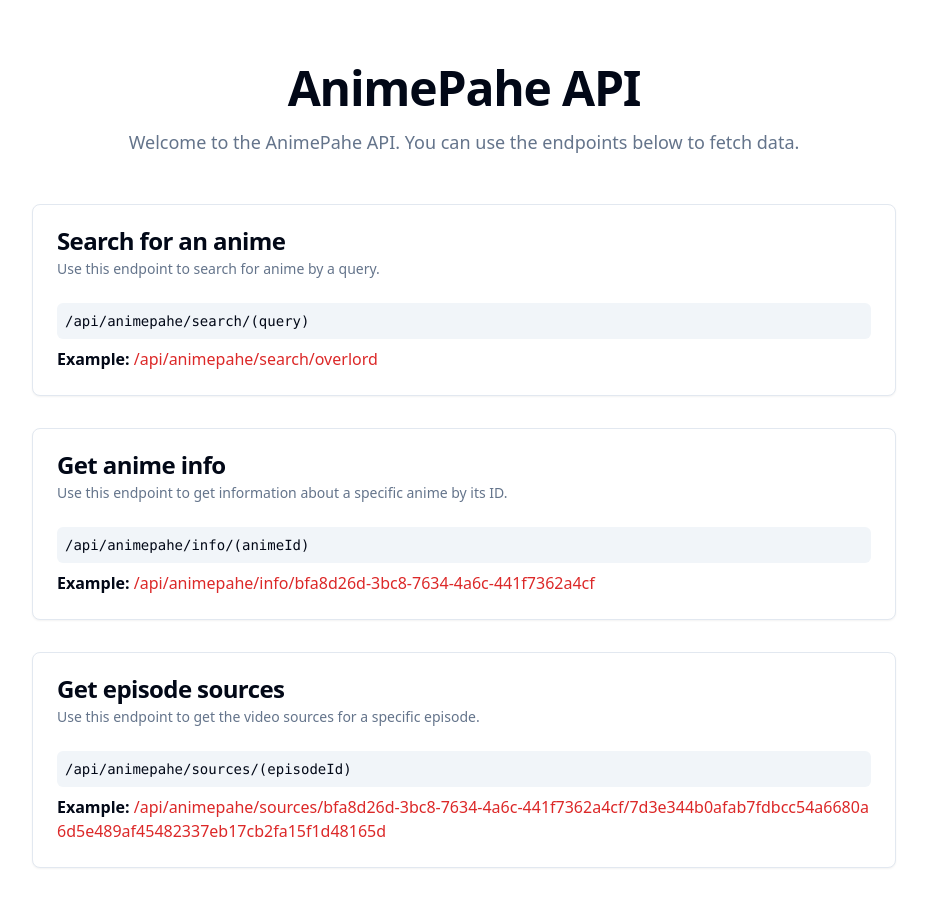
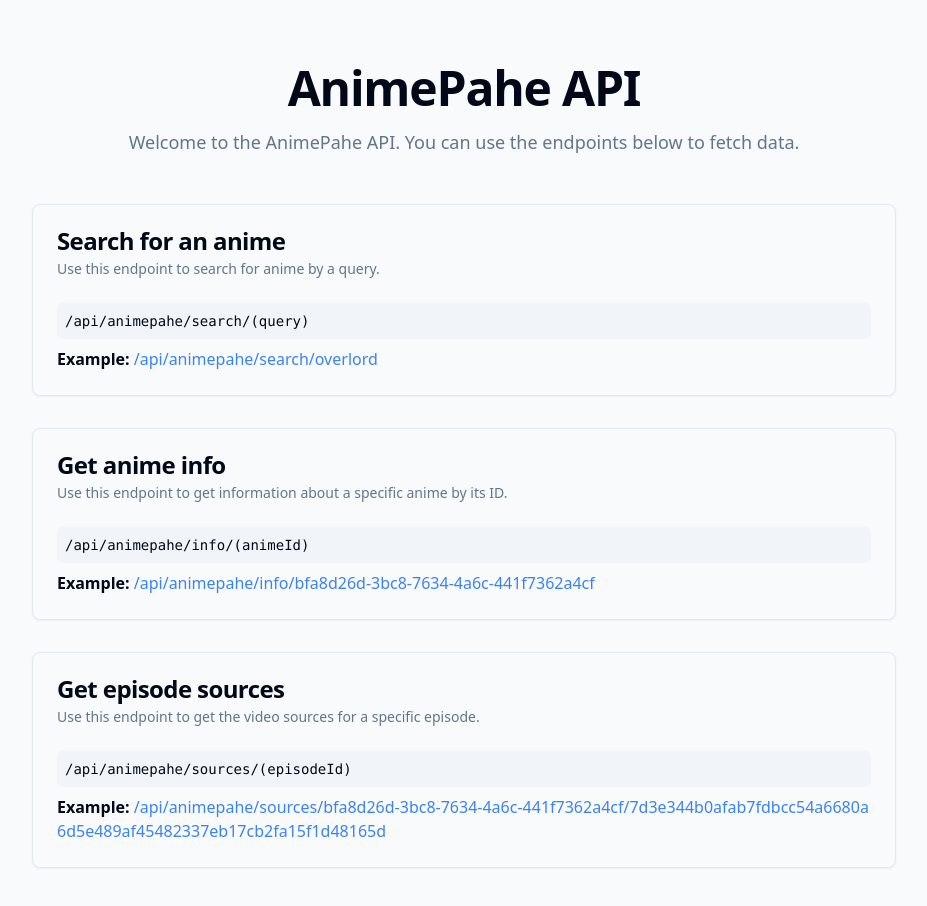
Before and after one commit to sadhfdrn/ANICF, a Next.js app: page / in a window 1280 px wide. Shown: the top 906 px of the page, without its empty margins (176-1103 px from the left). Built offline with nearby package versions, Linux system fonts and the light colour scheme.

Commit message:
OK give that app a nice blue background

```diff
--- a/src/app/globals.css
+++ b/src/app/globals.css
@@ -4,17 +4,17 @@
 
 @layer base {
   :root {
-    --background: 0 0% 100%;
+    --background: 210 40% 98%;
     --foreground: 222.2 84% 4.9%;
 
-    --card: 0 0% 100%;
+    --card: 210 40% 98%;
     --card-foreground: 222.2 84% 4.9%;
 
-    --popover: 0 0% 100%;
+    --popover: 210 40% 98%;
     --popover-foreground: 222.2 84% 4.9%;
 
-    --primary: 0 72% 51%;
-    --primary-foreground: 355.7 100% 97.3%;
+    --primary: 217.2 91.2% 59.8%;
+    --primary-foreground: 210 40% 98%;
 
     --secondary: 210 40% 96.1%;
     --secondary-foreground: 222.2 47.4% 11.2%;
@@ -30,7 +30,7 @@
 
     --border: 214.3 31.8% 91.4%;
     --input: 214.3 31.8% 91.4%;
-    --ring: 0 72% 51%;
+    --ring: 217.2 91.2% 59.8%;
 
     --radius: 0.5rem;
   }
@@ -45,8 +45,8 @@
     --popover: 222.2 84% 4.9%;
     --popover-foreground: 210 40% 98%;
 
-    --primary: 0 63% 51%;
-    --primary-foreground: 355.7 100% 97.3%;
+    --primary: 217.2 91.2% 59.8%;
+    --primary-foreground: 210 40% 98%;
 
     --secondary: 217.2 32.6% 17.5%;
     --secondary-foreground: 210 40% 98%;
@@ -62,7 +62,7 @@
 
     --border: 217.2 32.6% 17.5%;
     --input: 217.2 32.6% 17.5%;
-    --ring: 0 63% 51%;
+    --ring: 217.2 91.2% 59.8%;
   }
 }
 
```
